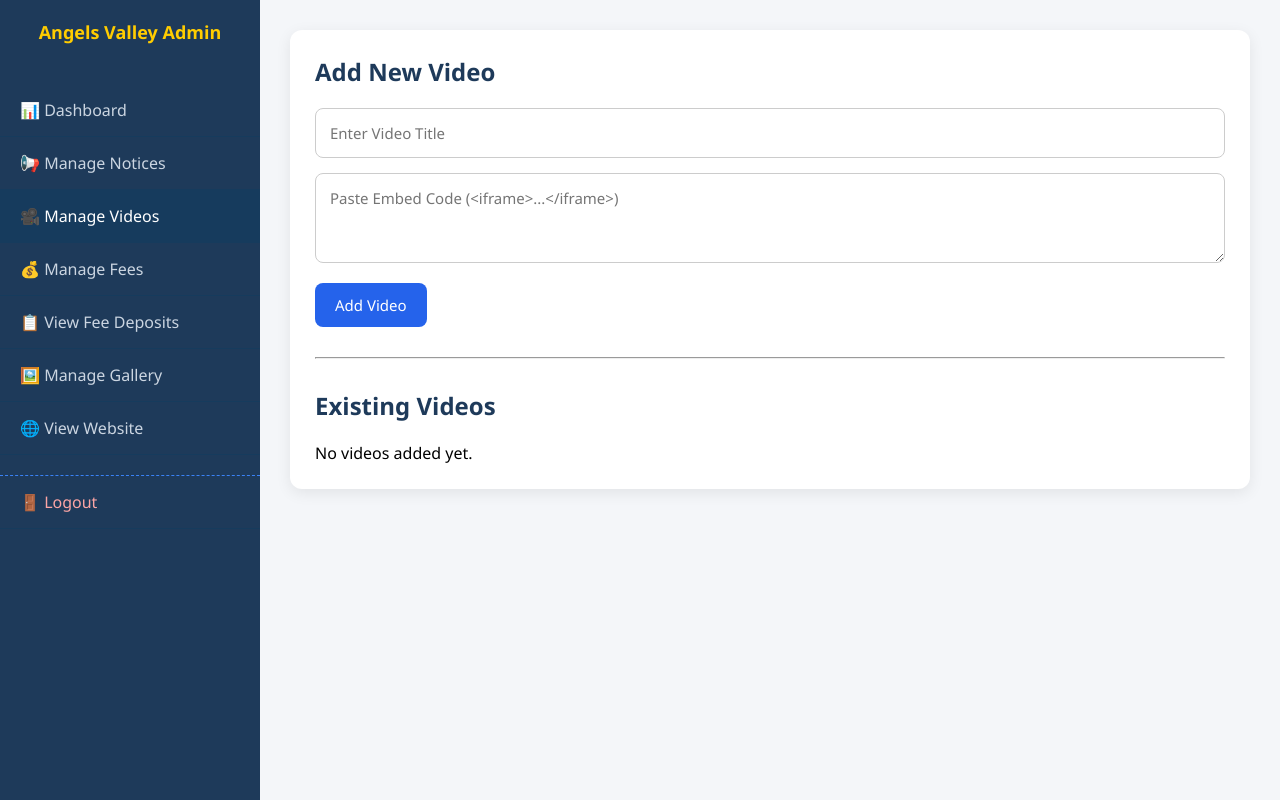
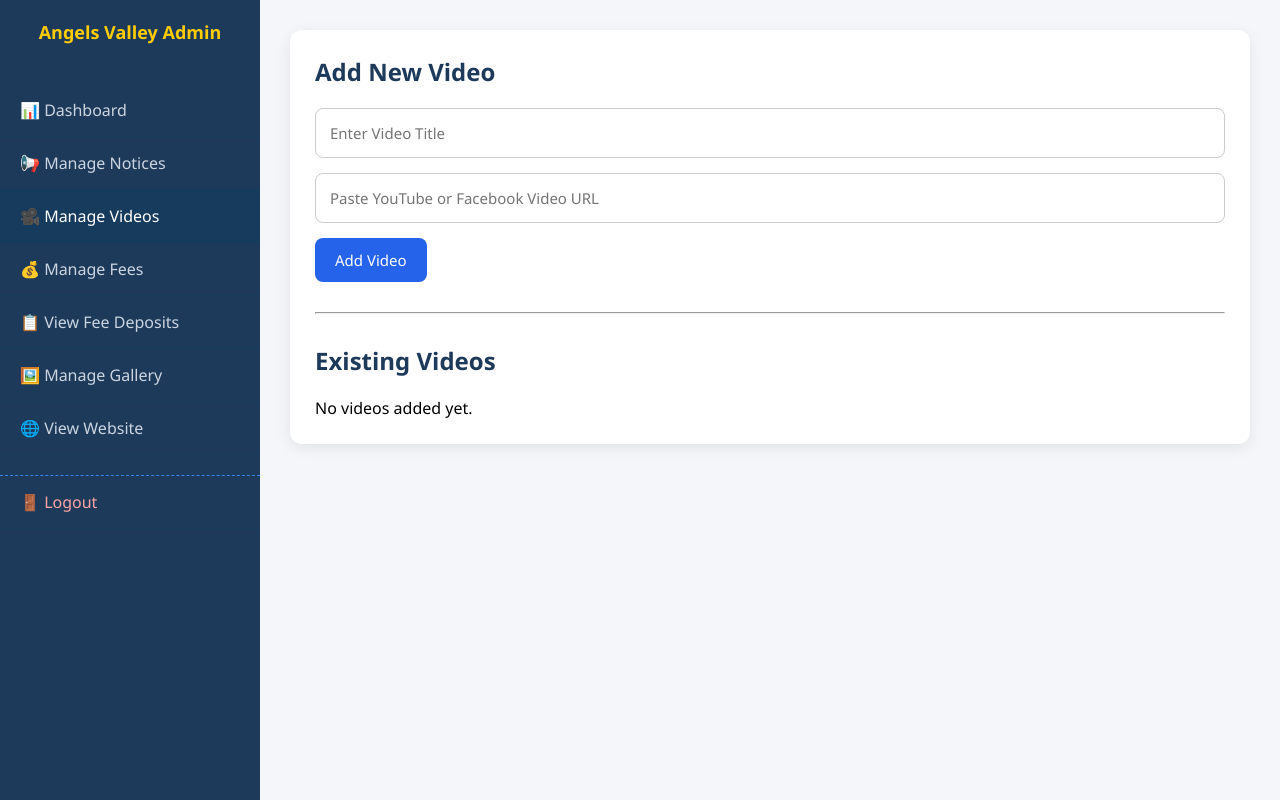
Before and after one commit to avpssuketi-dot/avpswebsite, a Flask app: page /admin/media/videos in a window 1280 px wide. Run offline with Flask 3, Linux system fonts and the light colour scheme; the visitor is signed in with stand-in values (Sample User, id 1).

Commit message:
Update: Set embed_code nullable and improved video rendering

```diff
--- a/app.py
+++ b/app.py
@@ -263,6 +263,7 @@ def delete_gallery_image(id):
 # ========================= VIDEO MANAGEMENT ROUTES =========================
 
 @app.route("/admin/media/videos", methods=['GET', 'POST'])
+@app.route("/admin/media/videos", methods=['GET', 'POST'])
 @login_required
 def manage_videos():
     if request.method == 'POST':
@@ -273,34 +274,40 @@ def manage_videos():
             flash("Title and Video URL required!", "danger")
             return redirect(url_for('manage_videos'))
 
-        # 1. Video Type aur Embed Code Generate karein
-        video_type = "mp4"
-        embed_code = f'<video width="100%" controls><source src="{url}" type="video/mp4"></video>'
-
-        if "youtube.com" in url or "youtu.be" in url:
-            video_type = "youtube"
-            # YouTube ID extract karein
-            video_id = url.split('/')[-1].split('v=')[-1].split('?')[0]
-            embed_code = f'<iframe width="100%" height="315" src="https://www.youtube.com/embed/{video_id}" frameborder="0" allowfullscreen></iframe>'
-
-        elif "facebook.com" in url or "fb.watch" in url:
-            video_type = "facebook"
-            embed_code = f'<iframe src="https://www.facebook.com/plugins/video.php?href={url}&show_text=0&width=560" width="100%" height="315" style="border:none;overflow:hidden" scrolling="no" frameborder="0" allowfullscreen="true"></iframe>'
-
-        # 2. Database mein Save karein (Embed Code ke saath)
-        new_video = Video(
-            title=title,
-            video_url=url,
-            video_type=video_type,
-            embed_code=embed_code  # Yeh field zaroori hai!
-        )
-
-        db.session.add(new_video)
-        db.session.commit()
-
-        flash("Video added successfully!", "success")
+        try:
+            # 1. Default Video Type
+            video_type = "mp4"
+            embed_code = f'<video width="100%" controls><source src="{url}" type="video/mp4"></video>'
+
+            # 2. Logic for YouTube/Facebook
+            if "youtube.com" in url or "youtu.be" in url:
+                video_type = "youtube"
+                video_id = url.split('/')[-1].split('v=')[-1].split('?')[0]
+                embed_code = f'<iframe width="100%" height="315" src="https://www.youtube.com/embed/{video_id}" frameborder="0" allowfullscreen></iframe>'
+
+            elif "facebook.com" in url or "fb.watch" in url:
+                video_type = "facebook"
+                embed_code = f'<iframe src="https://www.facebook.com/plugins/video.php?href={url}&show_text=0&width=560" width="100%" height="315" style="border:none;overflow:hidden" scrolling="no" frameborder="0" allowfullscreen="true"></iframe>'
+
+            # 3. Save to Database
+            new_video = Video(
+                title=title,
+                video_url=url,
+                video_type=video_type,
+                embed_code=embed_code
+            )
+
+            db.session.add(new_video)
+            db.session.commit()
+            flash("Video added successfully!", "success")
+
+        except Exception as e:
+            db.session.rollback()
+            flash(f"Error saving video: {str(e)}", "danger")
+
         return redirect(url_for('manage_videos'))
 
+    # GET Request: Fetch all videos
     videos = Video.query.order_by(Video.id.desc()).all()
     return render_template("admin/videos.html", videos=videos)
 
--- a/models.py
+++ b/models.py
@@ -137,7 +137,7 @@ class Video(db.Model):
 
     # Old: video_url
     # New: embed_code
-    embed_code = db.Column(db.Text, nullable=False)
+    embed_code = db.Column(db.Text, nullable=True)
 
     date_added = db.Column(
         db.DateTime,
--- a/templates/admin/videos.html
+++ b/templates/admin/videos.html
@@ -43,7 +43,7 @@
         <h2>Add New Video</h2>
         <form action="{{ url_for('manage_videos') }}" method="POST">
             <input type="text" name="title" class="form-control" placeholder="Enter Video Title" required>
-            <textarea name="embed_code" class="form-control" placeholder="Paste Embed Code (<iframe>...</iframe>)" rows="3" required></textarea>
+            <input type="text" name="video_url" class="form-control" placeholder="Paste YouTube or Facebook Video URL" required>
             <button type="submit" class="btn">Add Video</button>
         </form>
 
```
Also changed, not shown: templates/index.html (+12 -2 lines).
